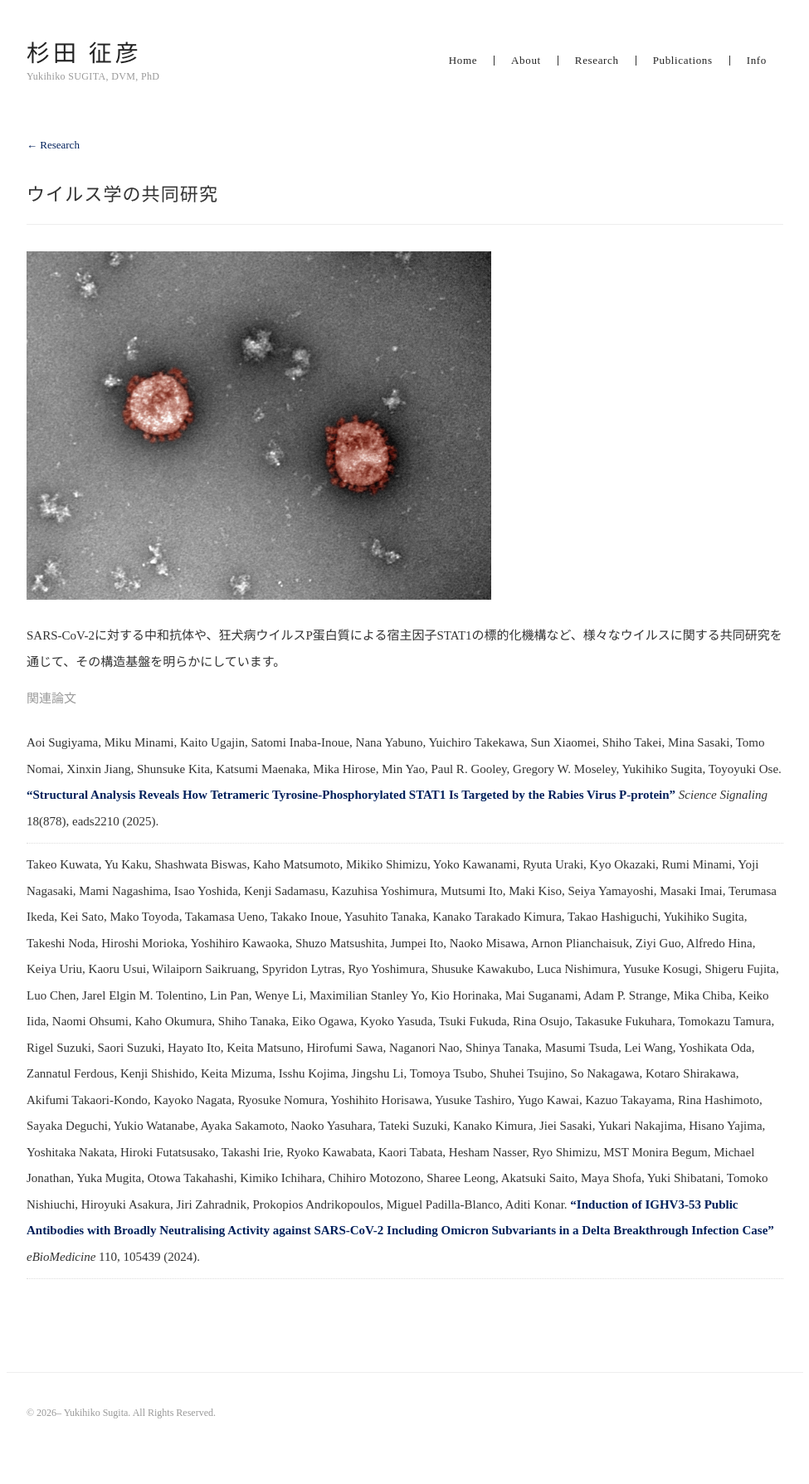
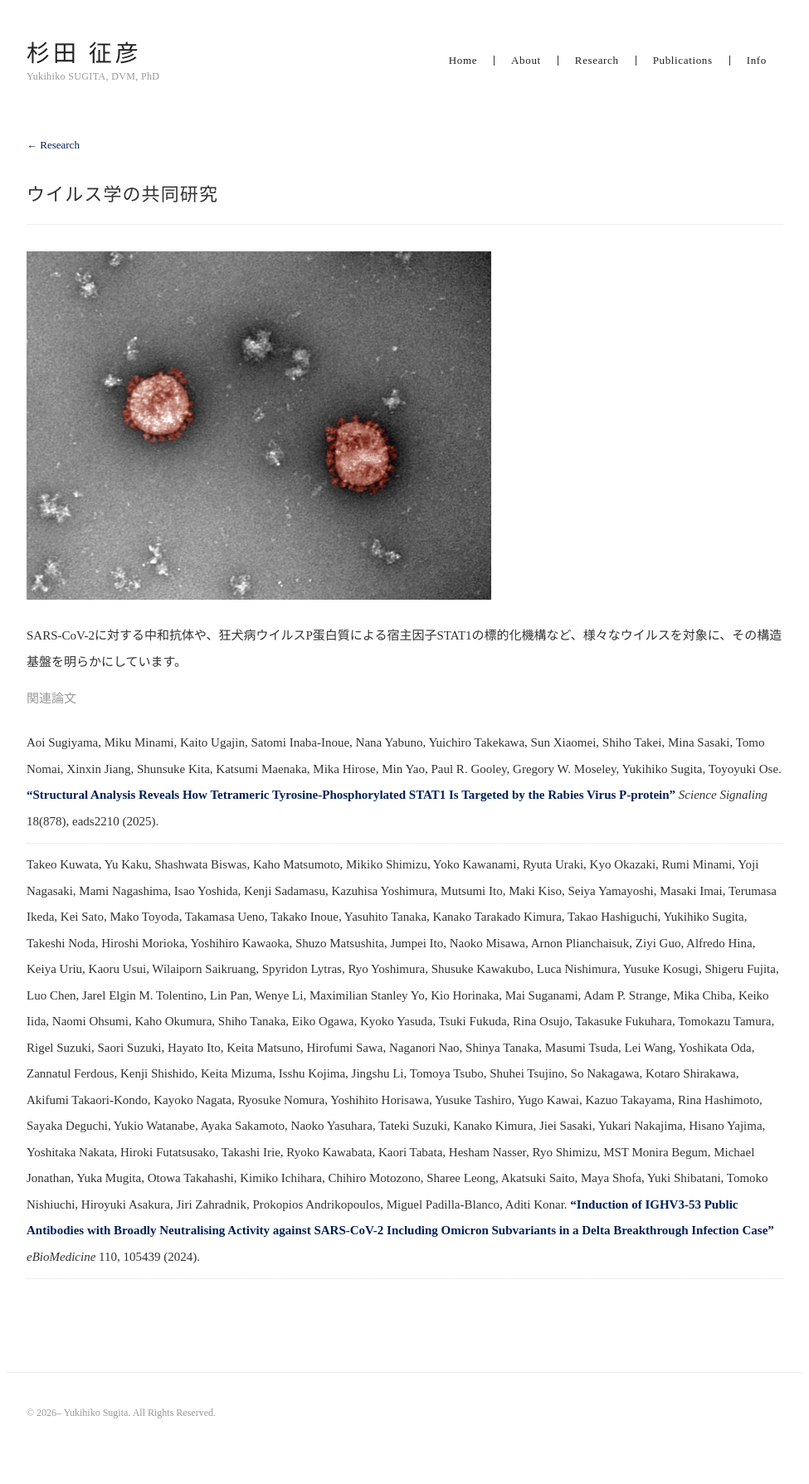
Before and after one commit to yukisugi/yukisugi.github.io, a Jekyll site: the page built from _research/virus-collaboration.md, in a window 1280 px wide. Shown: the whole page at 83% size, without its empty margins (152-1127 px from the left). Built offline with Jekyll 4.4.1, drawn with Linux system fonts in a browser that asks for light colours.

Commit message:
Rename designed-protein topic and trim redundant collaboration wording
- Rename "設計タンパク質複合体" to "人工タンパク質複合体" (URL and title)
- Drop redundant "共同研究" phrasing from collaboration-category topic
  summaries/bodies since the section heading already says so
- Add ウイルス学 to the Research intro's list of analytical approaches

Co-Authored-By: Claude Sonnet 5 <noreply@anthropic.com>

```diff
--- a/_research/virus-collaboration.md
+++ b/_research/virus-collaboration.md
@@ -6,9 +6,9 @@ thumbnail: /assets/images/SARS-CoV-2.jpg
 dois:
   - 10.1016/j.ebiom.2024.105439
   - 10.1126/scisignal.ads2210
-summary: SARS-CoV-2や狂犬病ウイルスなど、様々なウイルスに関する共同研究を通じてその構造と機能を明らかにする。
+summary: SARS-CoV-2や狂犬病ウイルスなど、様々なウイルスの構造と機能を明らかにする。
 ---
 
-SARS-CoV-2に対する中和抗体や、狂犬病ウイルスP蛋白質による宿主因子STAT1の標的化機構など、様々なウイルスに関する共同研究を通じて、その構造基盤を明らかにしています。
+SARS-CoV-2に対する中和抗体や、狂犬病ウイルスP蛋白質による宿主因子STAT1の標的化機構など、様々なウイルスを対象に、その構造基盤を明らかにしています。
 
 <!-- TODO: 代表論文・図の説明・成果をここに追記 -->
--- a/research/index.html
+++ b/research/index.html
@@ -7,7 +7,7 @@ title: Research
 
 <div class="prose">
   <p>
-    クライオ電子顕微鏡（cryo-EM）による構造解析を軸に、生化学・分子生物学的な解析を組み合わせて、生体高分子の構造と機能を明らかにする研究を行っています。
+    クライオ電子顕微鏡（cryo-EM）による構造解析を軸に、生化学・分子生物学・ウイルス学的な解析を組み合わせて、生体高分子の構造と機能を明らかにする研究を行っています。
     なかでもインフルエンザウイルス、エボラウイルス、ボルナ病ウイルスをはじめとする病原性ウイルスを中心的な研究対象とし、
     ウイルス粒子やその構成因子が持つ精緻な構造と、感染・増殖・病原性発現といった機能との関係を、分子ウイルス学的な視点から解き明かすことを目指しています。
   </p>
```
Also changed, not shown: _research/artificial-protein.md (added, +14 -0 lines), _research/designed-protein.md (deleted, +0 -14 lines), _research/membrane-protein.md (+2 -2 lines).
